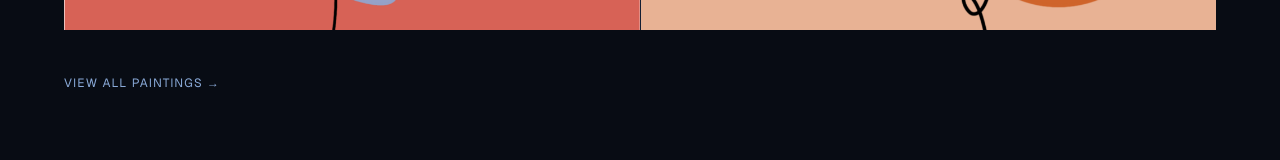
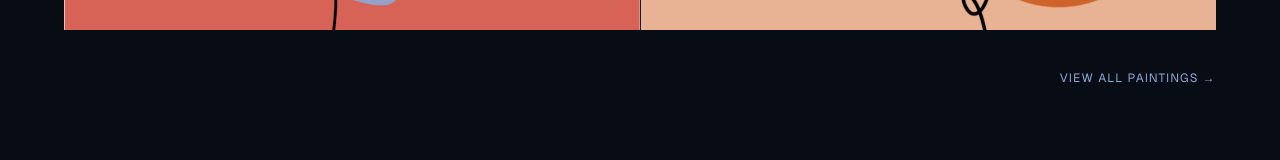
Before and after one commit to NanaAbenaBempong/artbysarps-v2, a Next.js app: page /paintings in a window 1280 px wide. Shown: the part 3684-3844 px from the top of the page. Built offline with nearby package versions, Linux system fonts and the light colour scheme.

Commit message:
Update src/app/paintings/page.tsx

```diff
--- a/src/app/paintings/page.tsx
+++ b/src/app/paintings/page.tsx
@@ -177,12 +177,14 @@ export default function PaintingsPage() {
               ))}
             </div>
 
-            <Link
-              href="/paintings/unrestrained"
-              className="text-xs text-[#8AAAD8] hover:text-[#C8D8F0] transition-colors duration-200 uppercase tracking-widest w-fit"
-            >
-              View all paintings →
-            </Link>
+            <div className="flex justify-end">
+              <Link
+                href="/paintings/unrestrained"
+                className="text-xs text-[#8AAAD8] hover:text-[#C8D8F0] transition-colors duration-200 uppercase tracking-widest"
+              >
+                View all paintings →
+              </Link>
+            </div>
           </div>
         </section>
       </main>
```
